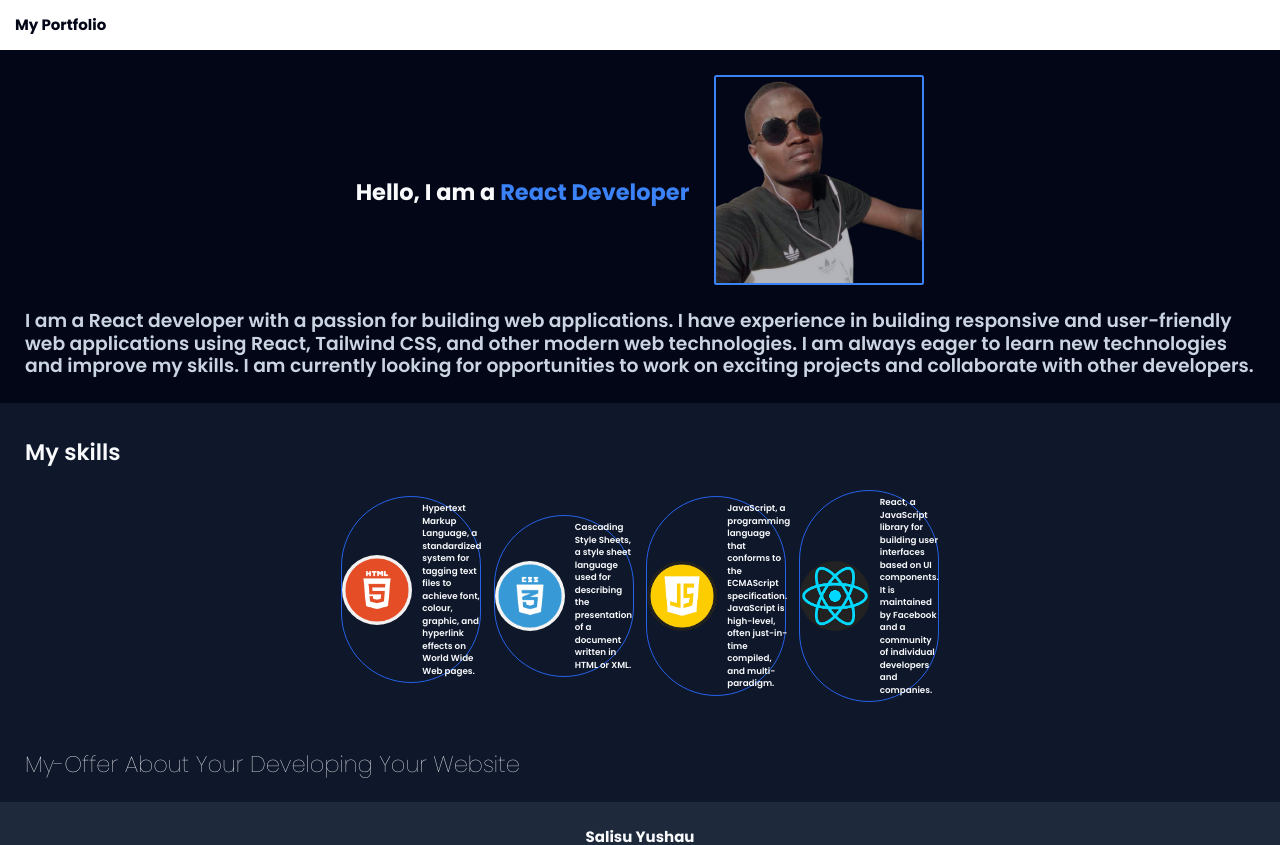
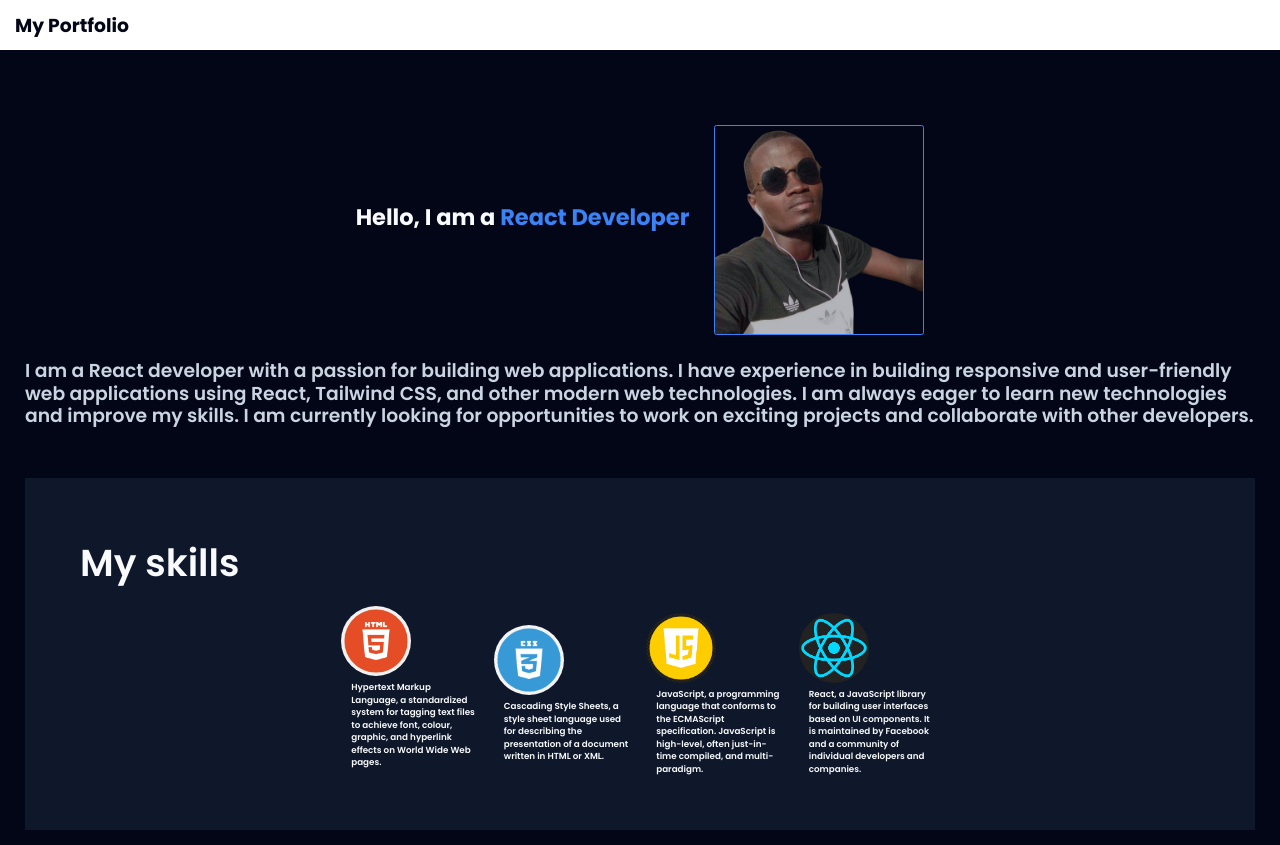
Before and after one commit to Salisspro/my-portfolio, a React (Vite) app: page / in a window 1280 px wide. Shown: the top 845 px of the page. Built offline with nearby package versions, Linux system fonts and the light colour scheme; a web font is replaced by a local one.

Commit message:
new update

```diff
--- a/src/components/Header.jsx
+++ b/src/components/Header.jsx
@@ -9,8 +9,8 @@
       <>
       <div className="bg-slate-950 text-slate-50">
          <header className="flex justify-between items-center p-6 fixed top-0 left-0 w-full z-10">
-            <div className="text-2xl font-bold text-slate-950 ">My Portfolio</div>
-            <div className="hidden md:flex gap-8 text-slate-50">
+            <div className="text-3xl  font-bold text-slate-950 ">My Portfolio</div>
+            <div className="hidden md:flex gap-8 text-slate-50 ">
                <a href="#skills">Skills</a>
                <a href="#my-offer">My Offer</a>
                <a href="#contact">Contact</a>
@@ -20,7 +20,7 @@
             </button>
          </header>
          {modal && (
-            <div className="fixed top-0 left-0 w-full h-screen bg-slate-900/80 flex flex-col items-center justify-center gap-8 text-slate-50 text-xl md:hidden">
+            <div className="fixed top-0 left-0 w-full h-screen bg-slate-900/80 flex flex-col items-center justify-center gap-8 text-slate-50 text-4xl md:hidden">
                <a href="#skills" onClick={() => setModal(!modal)}>Skills</a>
                <a href="#my-offer" onClick={() => setModal(!modal)}>My Offer</a>
                <a href="#contact" onClick={() => setModal(!modal)}>Contact</a>
--- a/src/components/Hero.jsx
+++ b/src/components/Hero.jsx
@@ -9,7 +9,7 @@
                Hello, I am a <span className='text-blue-500'>React Developer</span>
             </p>
 
-            <div className='w-[15em] rounded overflow-hidden border-2  border-blue-500 mb-10 '>
+            <div className='w-[15em] rounded overflow-hidden border-[1px]  border-blue-500 mb-10 mt-20 '>
                <img className='z-10  opacity-70' src={IMG} alt="" />
             </div>
 
--- a/src/components/Skills.jsx
+++ b/src/components/Skills.jsx
@@ -11,29 +11,29 @@
 
 export default function Skills() {
   return (
-    <div className="p-10 transition-all duration-300 bg-slate-900 text-slate-50">
-      <h1 className="text-4xl my-5 font-semibold">My skills</h1>
+    <div className="p-20 m-10 transition-all duration-300 bg-slate-900 text-slate-50">
+      <h1 className="text-6xl my-5 p-2 font-semibold">My skills</h1>
       <div className="font-semibold md:flex grid grid-cols-1 items-center justify-center md:space-x-5 space-y-5">
-         <div className="border-blue-600  border rounded-full  md:w-[10em] flex items-center space-x-2">
+         <div className="md:grid rounded-full  md:w-[10em] flex items-center space-x-2">
             <img className="w-[5em] h-[5em] rounded-full" src={IMG1} alt="" />
             <p className="text-sm p-2">
             Hypertext Markup Language, a standardized system for tagging text files to achieve font, colour, graphic, and hyperlink effects on World Wide Web pages.
             </p>
          </div>
-         <div className="border-blue-600 border rounded-full md:w-[10em] flex items-center space-x-2">
+         <div className="rounded-full md:w-[10em] flex items-center space-x-2 md:grid">
             <img className="w-[5em] h-[5em] rounded-full" src={IMG2} alt="" />
             <p className="text-sm p-2">
             Cascading Style Sheets, a style sheet language used for describing the presentation of a document written in HTML or XML.
             </p>
          </div>
 
-         <div className="border-blue-600 border rounded-full md:w-[10em] flex items-center space-x-2">
+         <div className="border-blue-600  rounded-full md:w-[10em] flex items-center space-x-2 md:grid ">
             <img className="w-[5em] h-[5em] rounded-full" src={IMG3} alt="" />
             <p className="text-sm p-2">
             JavaScript, a programming language that conforms to the ECMAScript specification. JavaScript is high-level, often just-in-time compiled, and multi-paradigm.
             </p>
          </div>
-         <div className="border-blue-600 border rounded-full md:w-[10em] flex items-center space-x-2 ">
+         <div className=" md:grid  rounded-full md:w-[10em] flex items-center space-x-2 ">
             <img className="w-[5em] h-[5em] rounded-full" src={IMG4} alt="" />
             <p className="text-sm p-2">
             React, a JavaScript library for building user interfaces based on UI components. It is maintained by Facebook and a community of individual developers and companies.
```
